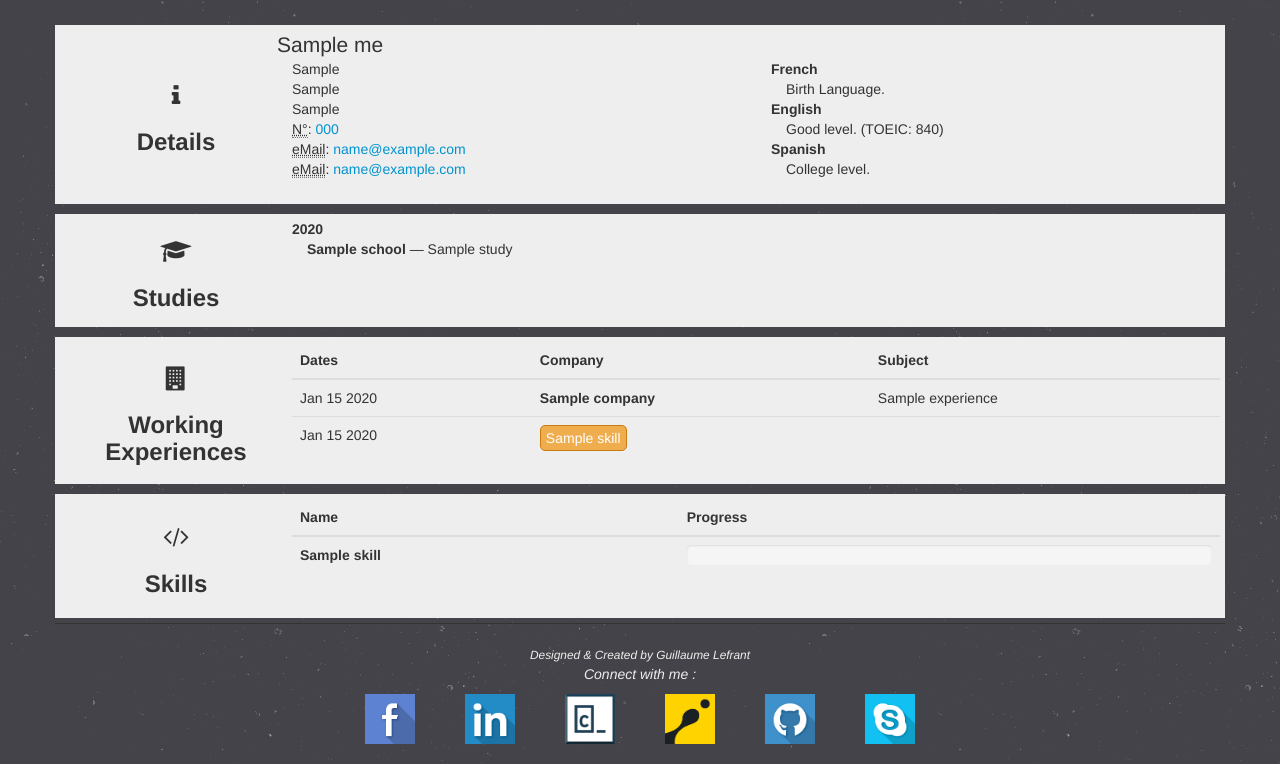
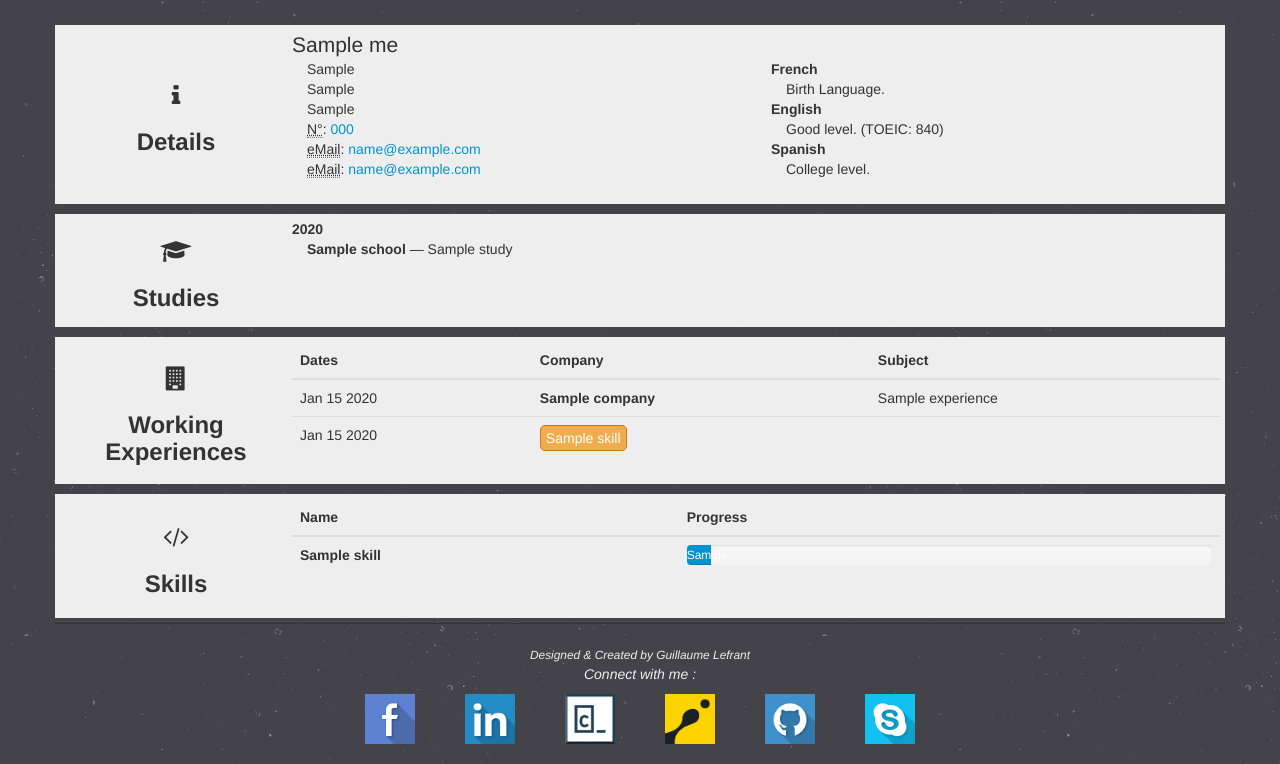
Before and after one commit to LeNiglo/laravel.lefrantguillaume.com, a Laravel app: template resources/views/curriculum.blade.php in a window 1280 px wide. Shown: the part 69-833 px from the top of the page. Run offline with Laravel 8, Linux system fonts and the light colour scheme; the template is opened without the code that fills it: most values are stand-ins (such as "Sample title", 1, 10 or a date in 2020); lists and menus that the app fills with data are empty; settings files or empty folders that the repository lacks are supplied; some libraries are stand-ins or nearby versions.

Commit message:
Fix on CV's visual

```diff
--- a/resources/assets/stylesheets/frontend.less
+++ b/resources/assets/stylesheets/frontend.less
@@ -79,7 +79,12 @@ img.blue2green {
   display: table;
   width: 100%;
   padding: 5px;
-  margin: 5px 0px;
+  margin: 5px 0;
+
+  .row {
+    margin: 0;
+    padding: 0;
+  }
 
   .item-title {
     display: table-cell;
--- a/resources/assets/stylesheets/variables.less
+++ b/resources/assets/stylesheets/variables.less
@@ -862,5 +862,7 @@
 @page-header-border-color:    @gray-lighter;
 //** Width of horizontal description list titles
 @dl-horizontal-offset:        @component-offset-horizontal;
+//** Point at which .dl-horizontal becomes horizontal
+@dl-horizontal-breakpoint:    @grid-float-breakpoint;
 //** Horizontal line color.
 @hr-border:                   @gray-lighter;
--- a/resources/views/curriculum.blade.php
+++ b/resources/views/curriculum.blade.php
@@ -93,7 +93,6 @@
                         @foreach($experiences as $experience)
                             <tbody class="experience-hover" data-content="{!! $experience->commentary !!}"
                                    rel="popover"
-                                   data-placement="left"
                                    data-original-title="{{$experience->company}}  -  Rating [{{$experience->rating}}/5]"
                                    data-trigger="hover">
                             <tr class="{{$experience->bsClass()}}">
@@ -142,8 +141,11 @@
                                 <td>
                                     <div class="progress">
                                         <div class="progress-bar progress-bar-{{$skill->bsClass()}}" role="progressbar"
-                                             aria-valuenow="{{$skill->progress}}" aria-valuemin="0" aria-valuemax="100"
-                                             style="{{'width:'.$skill->progress}}%"></div>
+                                             aria-valuenow="{{$skill->progress}}" title="{{$skill->progress}} %"
+                                             aria-valuemin="0" aria-valuemax="100"
+                                             style="{{'min-width: 2em;width:'.$skill->progress}}%">
+                                            {{$skill->progress}}%
+                                        </div>
                                     </div>
                                 </td>
                             </tr>
```
Also changed, not shown: resources/assets/javascript/frontend.js (+6 -1 lines), public/assets/javascript/frontend.js, public/assets/stylesheets/backend.css, public/assets/stylesheets/frontend.css.
